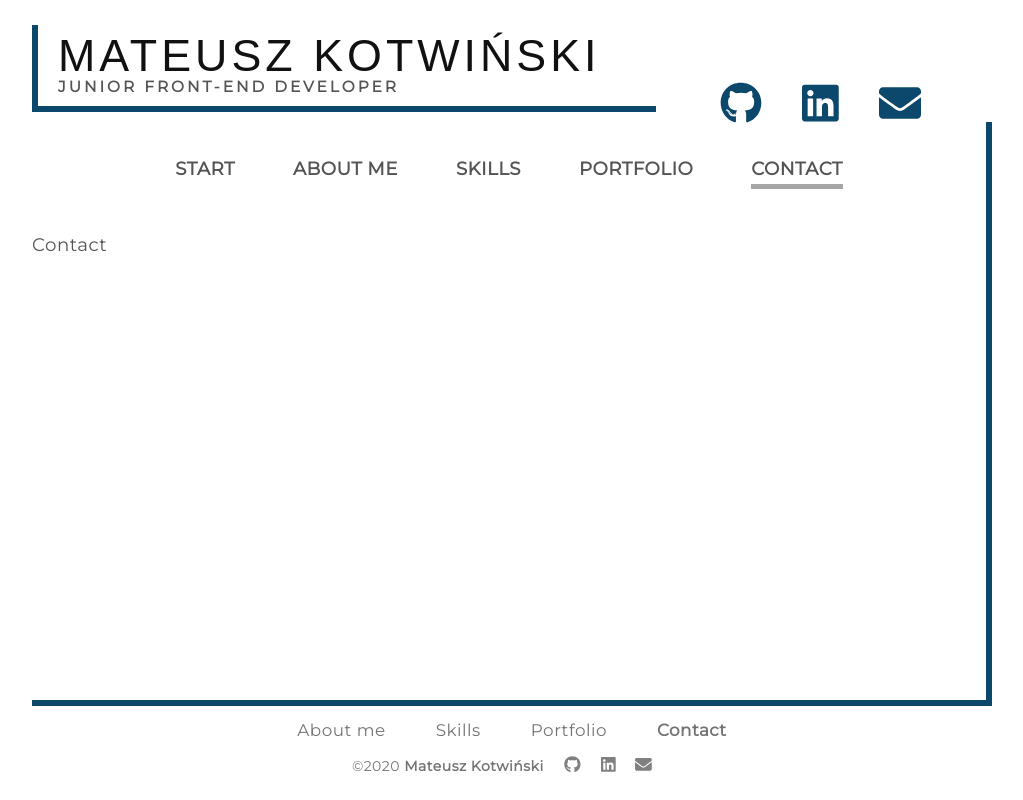
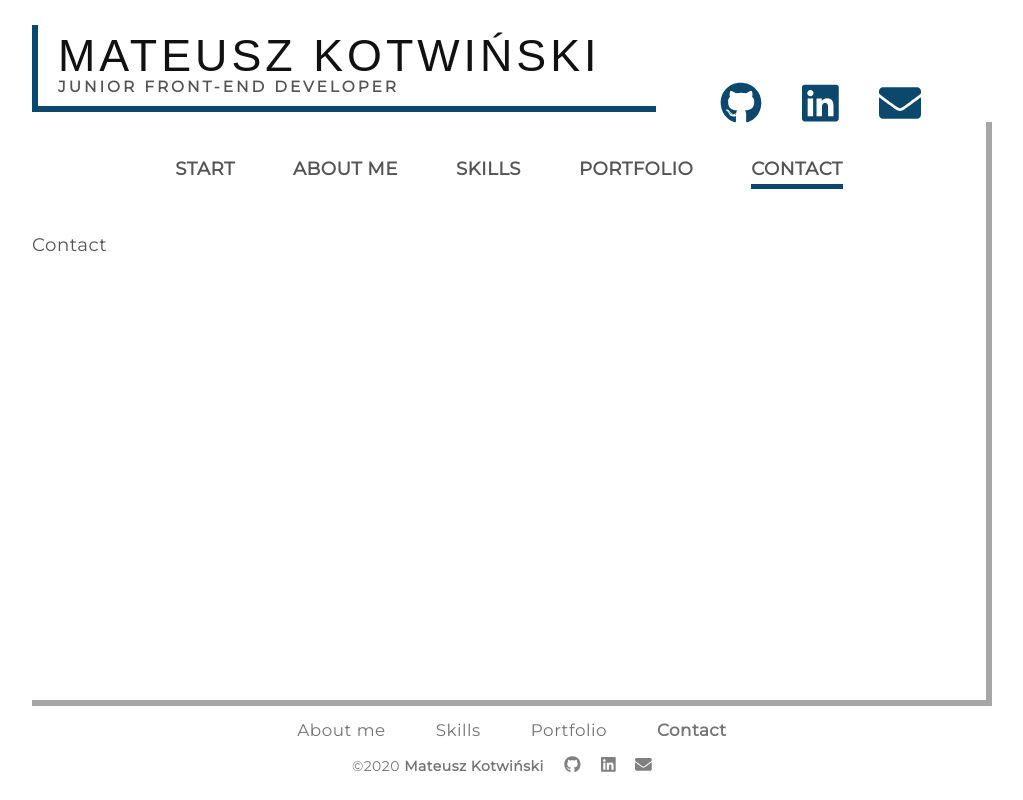
Before and after one commit to Kotwin98/portfolio_pl, a React (Create React App) app: page /contact in a window 1280 px wide. Shown: the whole page, without its empty margins (128-1151 px from the left). Built offline with nearby package versions, Linux system fonts and the light colour scheme; a web font is replaced by a local one.

Commit message:
Change border color

```diff
--- a/src/styles/layouts/Footer.scss
+++ b/src/styles/layouts/Footer.scss
@@ -25,7 +25,7 @@
       }
     }
     @include mobile-large {
-      border-top: 6px solid $color-blue;
+      border-top: 6px solid $color-grey;
       padding-top: 15px;
     }
     @include tablet-small {
--- a/src/styles/layouts/Main.scss
+++ b/src/styles/layouts/Main.scss
@@ -2,6 +2,6 @@
 
 main {
   @include tablet-large {
-    border-right: 6px solid $color-blue;
+    border-right: 6px solid $color-grey;
   }
 }
--- a/src/styles/layouts/Menu.scss
+++ b/src/styles/layouts/Menu.scss
@@ -168,7 +168,7 @@
         @include tablet-large {
           transition: $transition;
           padding-bottom: 4px;
-          border-bottom: 5px solid $color-grey;
+          border-bottom: 5px solid $color-blue;
         }
       }
       &.active {
@@ -178,7 +178,7 @@
           border-bottom: 5px solid $color-blue;
         }
         @include tablet-large {
-          border-bottom-color: $color-grey;
+          border-bottom-color: $color-blue;
           padding-bottom: 4px;
         }
       }
@@ -208,7 +208,7 @@
   }
   @include tablet-large {
     z-index: 0;
-    border-right: 6px solid $color-blue;
+    border-right: 6px solid $color-grey;
   }
 }
 .menu--open {
```
